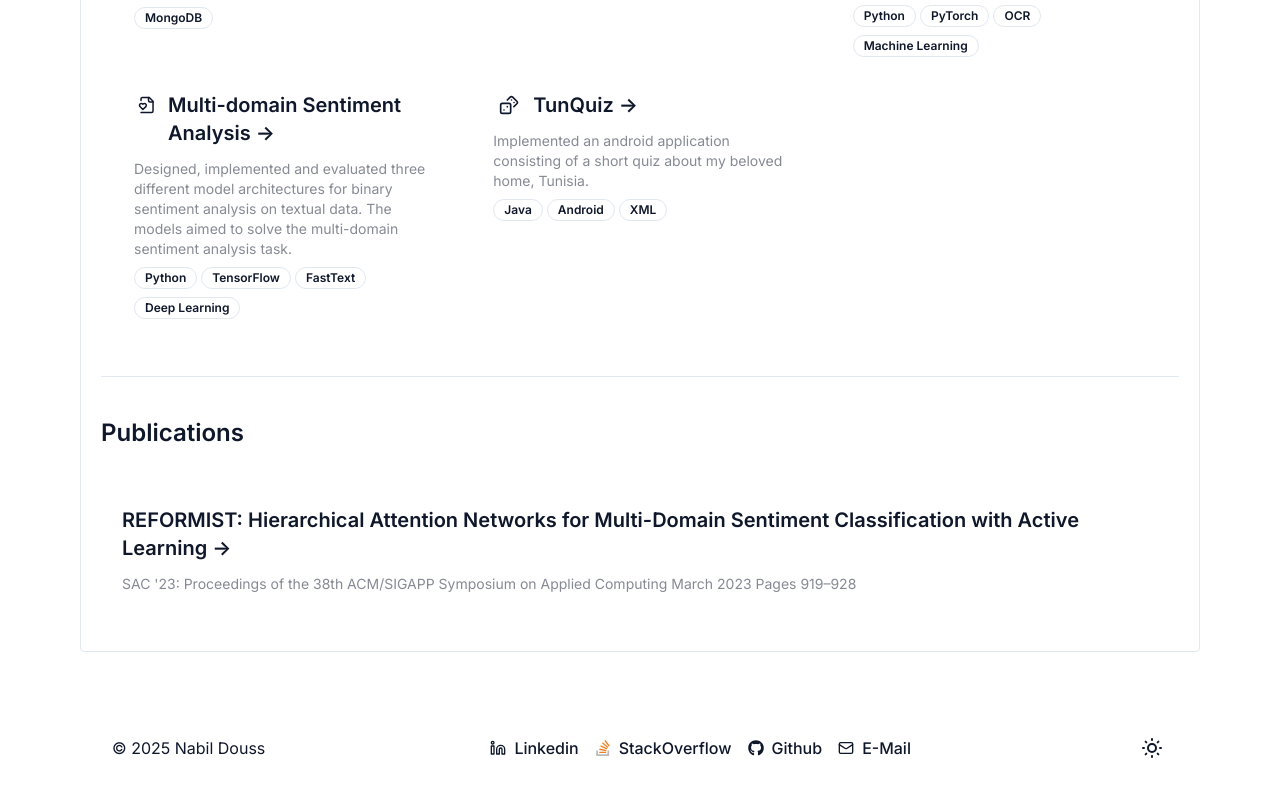
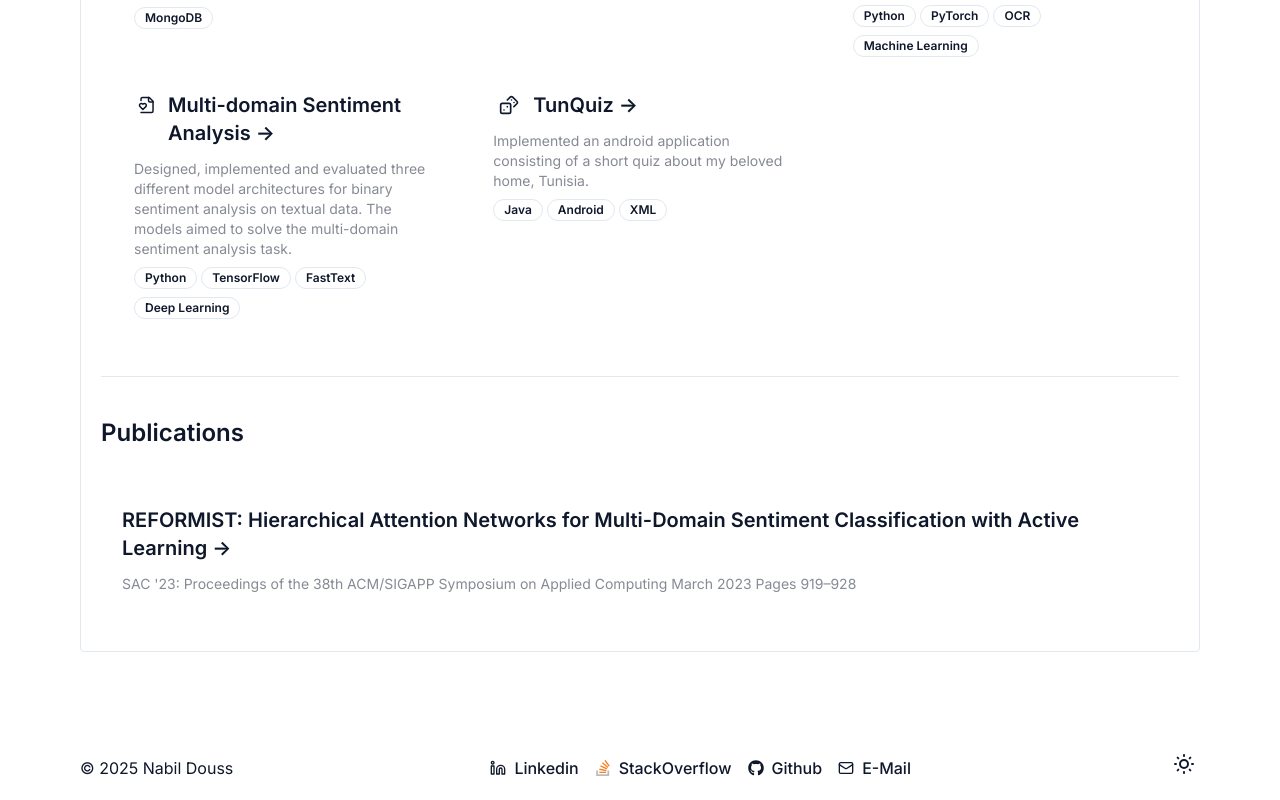
Before and after one commit to nabildouss/nabildouss.github.io, a Next.js app: page / in a window 1280 px wide. Shown: the part 922-1722 px from the top of the page. Built offline with nearby package versions, Linux system fonts and the light colour scheme.

Commit message:
refactor: adjusted footer

```diff
--- a/components/site-footer.tsx
+++ b/components/site-footer.tsx
@@ -8,11 +8,9 @@ import { Icon, Icons } from "./icons"
 export function SiteFooter({ className }: React.HTMLAttributes<HTMLElement>) {
   return (
     <footer className={cn(className)}>
-      <div className="flex mt-1 container justify-between md:h-16 md:flex-row md:py-0">
-        <div>
-          <div className="copyright">&copy; {new Date().getFullYear()} Nabil&nbsp;Douss </div>
-        </div>
-        <div className="flex gap-4">
+      <div className="pb-2 flex flex-col gap-y-3 items-center mt-1 sm:justify-between md:h-16 sm:flex-row-reverse md:py-0">
+        <ModeToggle />
+        <div className="flex justify-center gap-4">
         {
           links.map((link) => (
             <a
@@ -26,7 +24,9 @@ export function SiteFooter({ className }: React.HTMLAttributes<HTMLElement>) {
               </a>
         ))}
         </div>
-        <ModeToggle />
+        <div>
+          <div className="copyright">&copy; {new Date().getFullYear()} Nabil&nbsp;Douss </div>
+        </div>
       </div>
     </footer>
   )
```
